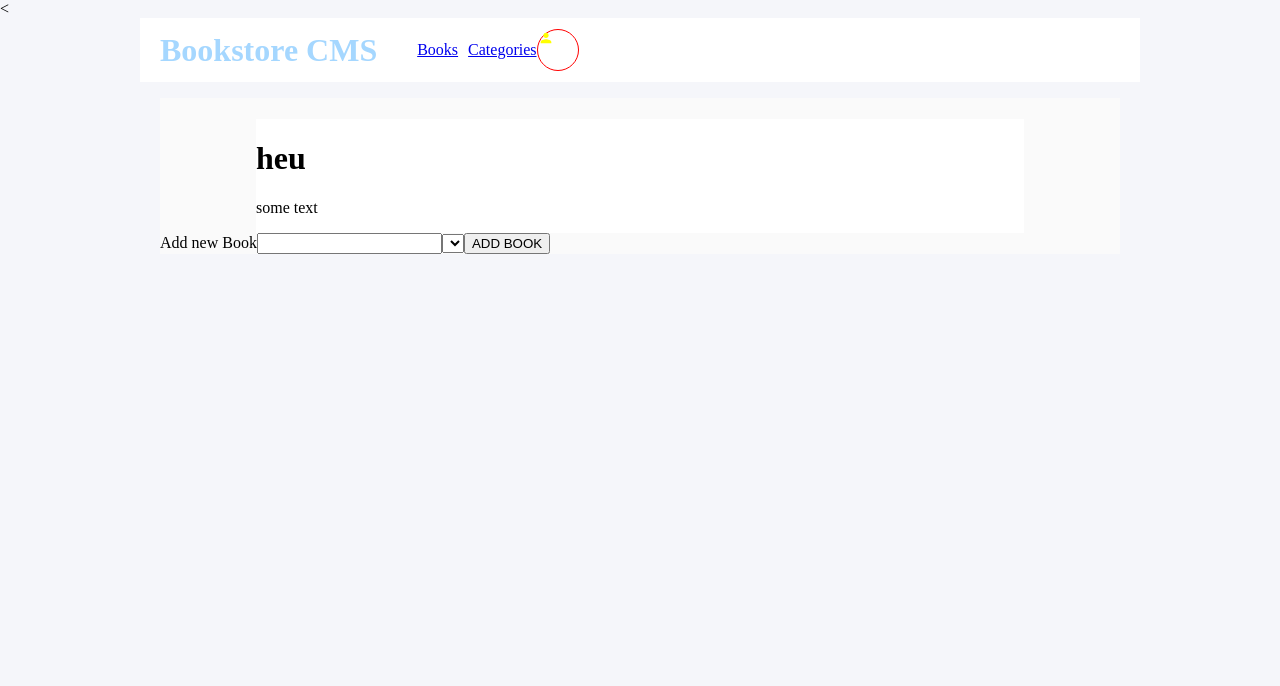
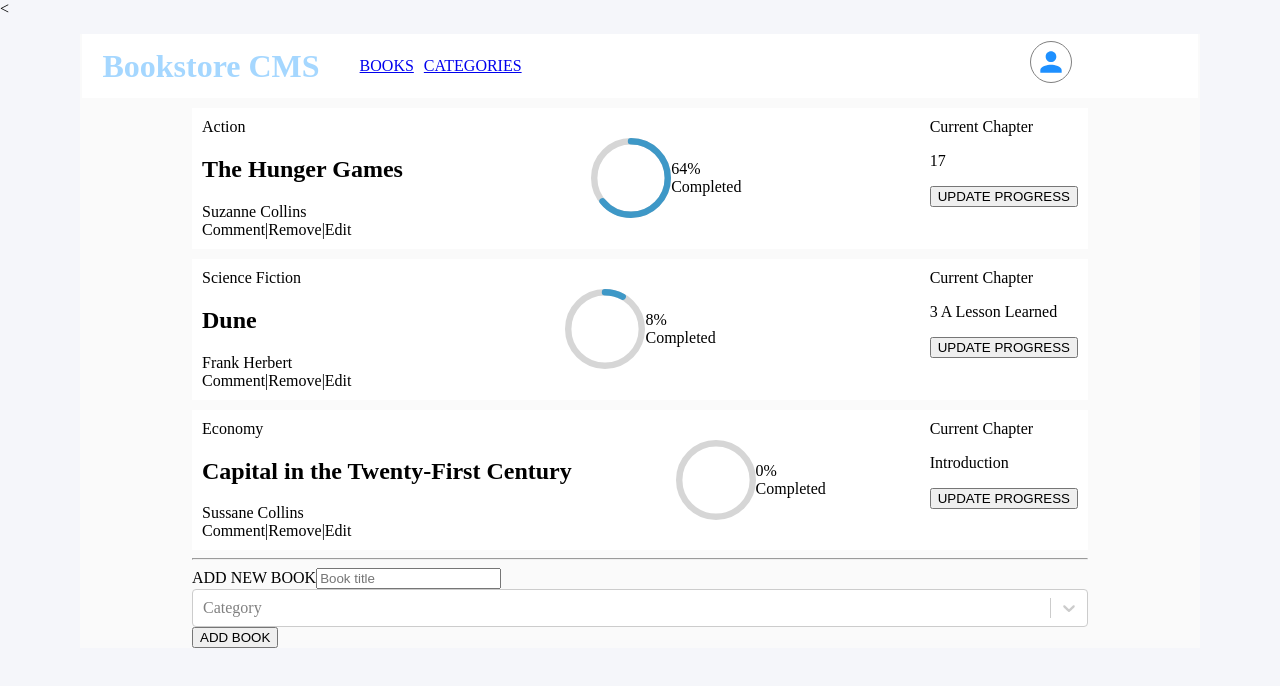
Before and after one commit to olaishola05/bookStore, a React (Create React App) app: page / in a window 1280 px wide. Shown: the top 686 px of the page. Built offline with nearby package versions, Linux system fonts and the light colour scheme.

Commit message:
Update UI

```diff
--- a/package.json
+++ b/package.json
@@ -7,11 +7,13 @@
     "@testing-library/react": "^12.1.3",
     "@testing-library/user-event": "^13.5.0",
     "react": "^17.0.2",
+    "react-circular-progressbar": "^2.0.4",
     "react-dom": "^17.0.2",
     "react-icons": "^4.3.1",
     "react-redux": "^7.2.6",
     "react-router-dom": "^6.2.1",
     "react-scripts": "5.0.0",
+    "react-select": "^5.2.2",
     "redux": "^4.1.2",
     "web-vitals": "^2.1.4"
   },
--- a/src/App.js
+++ b/src/App.js
@@ -1,16 +1,9 @@
-import { Routes, Route } from 'react-router-dom';
 import BooksContainer from './components/BooksContainer';
-import Categories from './components/Categories';
-import Navigation from './components/Navigation';
 
 function App() {
   return (
     <div className="App">
-      <Navigation />
-      <Routes>
-        <Route path="/" element={<BooksContainer />} />
-        <Route path="/categories" element={<Categories />} />
-      </Routes>
+      <BooksContainer />
     </div>
   );
 }
--- a/src/SCSS/_books.scss
+++ b/src/SCSS/_books.scss
@@ -1,6 +1,32 @@
 .books {
   width: 80%;
-  background-color: #fff;
   margin: 0 auto;
-  margin-top: 1.3rem;
+
+  ul {
+    list-style: none;
+    margin: 0;
+    padding: 0;
+
+    li {
+      background-color: #fff;
+      margin-top: 10px;
+      display: flex;
+      justify-content: space-between;
+      padding: 10px;
+    }
+
+    .interraction {
+      display: flex;
+    }
+
+    .percentage {
+      display: flex;
+      align-items: center;
+
+      .completion {
+        display: flex;
+        flex-direction: column;
+      }
+    }
+  }
 }
--- a/src/SCSS/_bookscontainer.scss
+++ b/src/SCSS/_bookscontainer.scss
@@ -1,5 +1,5 @@
 .container {
-  width: 60rem;
+  width: 70rem;
   display: flex;
   flex-direction: column;
   margin: 1rem auto;
--- a/src/SCSS/_nav.scss
+++ b/src/SCSS/_nav.scss
@@ -1,7 +1,7 @@
 .links {
   background-color: #fff;
   padding: 0 20px 0 20px;
-  width: 60rem;
+  width: 96%;
   margin: 0 auto;
   height: 4rem;
   display: flex;
@@ -11,20 +11,31 @@
     color: #a5d7ff;
   }
 
+  .linkscontainer {
+    width: 70%;
+    display: flex;
+    justify-content: space-between;
+
     ul {
       list-style: none;
       display: flex;
       gap: 10px;
+      text-transform: uppercase;
     }
 
     .user {
-    justify-self: end;
-    color: yellow;
+      display: flex;
       width: 40px;
       height: 40px;
-    border: 1px solid red;
+      border: 1px solid gray;
       border-radius: 50%;
       align-items: center;
       justify-content: center;
+
+      .userIcon {
+        color: dodgerblue;
+        font-size: 2rem;
       }
     }
+  }
+}
--- a/src/components/AddBook.jsx
+++ b/src/components/AddBook.jsx
@@ -1,15 +1,15 @@
 import React from 'react';
+import Select from 'react-select';
 
 function AddBook() {
+  const options = [{ value: 'Categories', label: 'Categories' }];
   return (
     <form>
       <label htmlFor="name">
-        Add new Book
-        <input type="text" name="name" />
+        ADD NEW BOOK
+        <input type="text" name="name" placeholder="Book title" />
       </label>
-      <select name="categories" id="">
-        {/* <option value="select" /> */}
-      </select>
+      <Select options={options} placeholder="Category" />
       <input type="submit" value="ADD BOOK" />
     </form>
   );
--- a/src/components/Books.jsx
+++ b/src/components/Books.jsx
@@ -1,10 +1,76 @@
 import React from 'react';
+import { CircularProgressbar } from 'react-circular-progressbar';
+import 'react-circular-progressbar/dist/styles.css';
+import AddBook from './AddBook';
 
-const Books = () => (
-  <div className="books">
-    <h1>heu</h1>
-    <p>some text</p>
-  </div>
-);
+const Books = () => {
+  const books = [
+    {
+      genre: 'Action',
+      title: 'The Hunger Games',
+      author: 'Suzanne Collins',
+      completion: '64',
+      chapter: '17',
+    },
+    {
+      genre: 'Science Fiction',
+      title: 'Dune',
+      author: 'Frank Herbert',
+      completion: '8',
+      chapter: '3 A Lesson Learned',
+    },
+    {
+      genre: 'Economy',
+      title: 'Capital in the Twenty-First Century',
+      author: 'Sussane Collins',
+      completion: '0',
+      chapter: 'Introduction',
+    },
+  ];
+  return (
+    <div className="bookscontainer">
+      <div className="books">
+        <ul>
+          {books.map((book) => (
+            <li key={book.genre}>
+              <div>
+                <span>{book.genre}</span>
+                <h2>{book.title}</h2>
+                <span>{book.author}</span>
+                <div className="interraction">
+                  <span>Comment</span>
+                  <div>|</div>
+                  <span>Remove</span>
+                  <div>|</div>
+                  <span>Edit</span>
+                </div>
+              </div>
+
+              <div className="percentage">
+                <div style={{ width: 80, height: 80 }}>
+                  <CircularProgressbar value={book.completion} />
+                </div>
+                <div className="completion">
+                  <span>{`${book.completion}%`}</span>
+                  <span>Completed</span>
+                </div>
+              </div>
+
+              <div className="chapter">
+                <span>Current Chapter</span>
+                <p>{book.chapter}</p>
+                <button type="button" className="progress">
+                  UPDATE PROGRESS
+                </button>
+              </div>
+            </li>
+          ))}
+        </ul>
+        <hr />
+        <AddBook />
+      </div>
+    </div>
+  );
+};
 
 export default Books;
--- a/src/components/BooksContainer.jsx
+++ b/src/components/BooksContainer.jsx
@@ -1,12 +1,17 @@
 import React from 'react';
+import { Routes, Route } from 'react-router-dom';
 import Books from './Books';
-import AddBook from './AddBook';
+import Navigation from './Navigation';
+import Categories from './Categories';
 
 function BooksContainer() {
   return (
     <div className="container">
-      <Books />
-      <AddBook />
+      <Navigation />
+      <Routes>
+        <Route path="/" element={<Books />} />
+        <Route path="/categories" element={<Categories />} />
+      </Routes>
     </div>
   );
 }
--- a/src/components/Navigation.jsx
+++ b/src/components/Navigation.jsx
@@ -11,6 +11,7 @@ const Navigation = () => {
     <>
       <header className="links">
         <h1>Bookstore CMS</h1>
+        <nav className="linkscontainer">
           <ul>
             {links.map((link) => (
               <li key={link.id}>
@@ -21,8 +22,9 @@ const Navigation = () => {
             ))}
           </ul>
           <div className="user">
-          <MdPerson />
+            <MdPerson className="userIcon" />
           </div>
+        </nav>
       </header>
     </>
   );
```
Also changed, not shown: 1 other file (tests, documents, lock files or other folders). Lines whose indentation alone changed are shown as unchanged.
